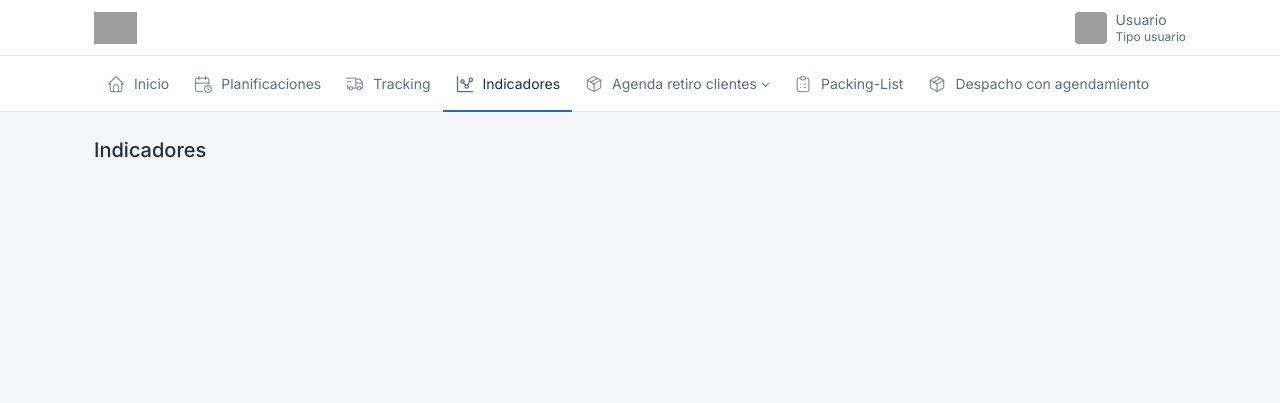
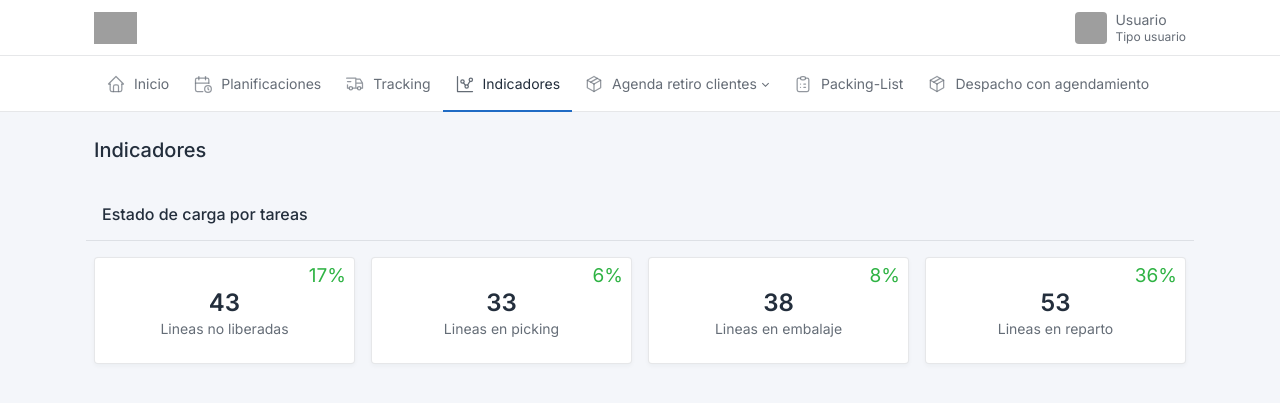
Before and after one commit to nctd/proyecto-titulo, a Django app: page /indicadores/ in a window 1280 px wide. Shown: the top 403 px of the page. Run offline with Django 3.2, Linux system fonts and the light colour scheme; some libraries are stand-ins or nearby versions; grey boxes are pictures that could not be loaded.

Commit message:
estado de carga por tareas charts

```diff
--- a/control_procesos_logisticos/templates/indicadores/indicadores.html
+++ b/control_procesos_logisticos/templates/indicadores/indicadores.html
@@ -14,7 +14,73 @@
     </div>
 </div>
 
+<div class="page-body">
+    <div class="container-xl">
+        <div class="row row-deck row-cards">
+            <div class="card-header">
+                <h3 class="card-title">Estado de carga por tareas</h3>
+            </div>
+            <div class="col-sm-6 col-lg-3">
+                <div class="card">
+                    <div class="card-body p-2 text-center">
+                        <div class="text-end text-green">
+                            <span class="text-green d-inline-flex align-items-center lh-1" style="font-size: 19px;">
+                                17%
 
+                            </span>
+                        </div>
+                        <div class="h1 m-0">43</div>
+                        <div class="text-muted mb-3">Lineas no liberadas</div>
+                    </div>
+                </div>
+            </div>
+            <div class="col-sm-6 col-lg-3">
+                <div class="card">
+                    <div class="card-body p-2 text-center">
+                        <div class="text-end text-green">
+                            <span class="text-green d-inline-flex align-items-center lh-1" style="font-size: 19px;">
+                                6%
+
+                            </span>
+                        </div>
+                        <div class="h1 m-0">33</div>
+                        <div class="text-muted mb-3">Lineas en picking</div>
+                    </div>
+                </div>
+            </div>
+            <div class="col-sm-6 col-lg-3">
+                <div class="card">
+                    <div class="card-body p-2 text-center">
+                        <div class="text-end text-green">
+                            <span class="text-green d-inline-flex align-items-center lh-1" style="font-size: 19px;">
+                                8%
+
+                            </span>
+                        </div>
+                        <div class="h1 m-0">38</div>
+                        <div class="text-muted mb-3">Lineas en embalaje</div>
+                    </div>
+                </div>
+            </div>
+            <div class="col-sm-6 col-lg-3">
+
+                <div class="card">
+                    <div class="card-body p-2 text-center">
+                        <div class="text-end text-green">
+                            <span class="text-green d-inline-flex align-items-center lh-1" style="font-size: 19px;">
+                                36%
+
+                            </span>
+                        </div>
+                        <div class="h1 m-0">53</div>
+                        <div class="text-muted mb-3">Lineas en reparto</div>
+                    </div>
+                </div>
+            </div>
+
+
+        </div>
+    </div>
 
 
 
```
Lines whose indentation alone changed are shown as unchanged.
